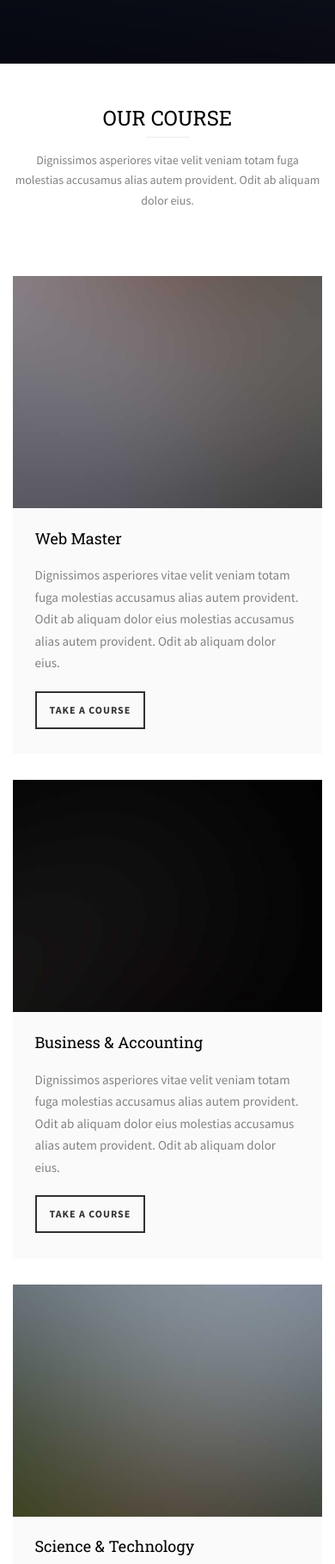
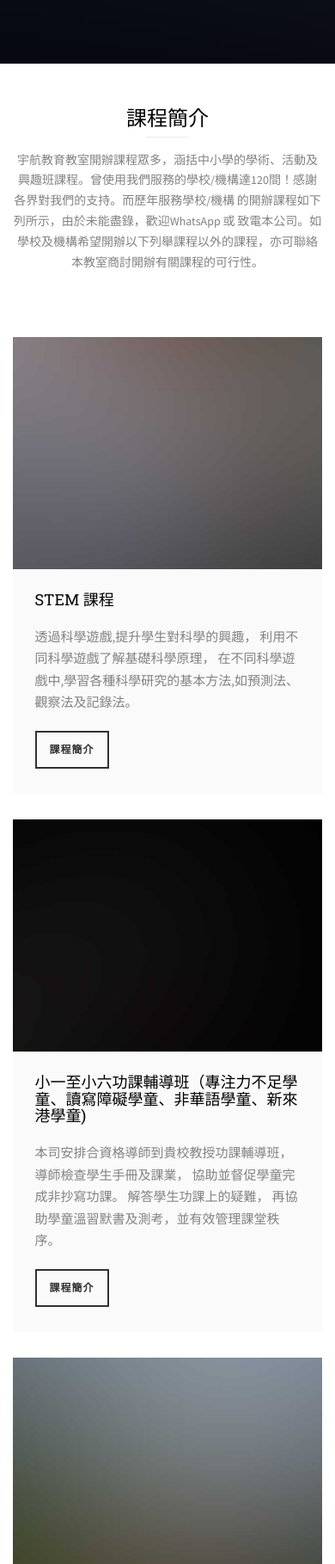
Before and after one commit to benjaminleslie/benjaminleslie.github.io, a plain HTML site: page index.html in a window 390 px wide. Shown: the part 4165-5984 px from the top of the page at 86% size. Drawn offline with Linux system fonts and the light colour scheme; files whose address does not match are found by name.

Commit message:
Seven version

```diff
--- a/index.html
+++ b/index.html
@@ -292,8 +292,9 @@
 		<div class="container">
 			<div class="row animate-box">
 				<div class="col-md-6 col-md-offset-3 text-center fh5co-heading">
-					<h2>Our Course</h2>
-					<p>Dignissimos asperiores vitae velit veniam totam fuga molestias accusamus alias autem provident. Odit ab aliquam dolor eius.</p>
+					<h2>課程簡介</h2>
+					<p>宇航教育教室開辦課程眾多，涵括中小學的學術、活動及興趣班課程。曾使用我們服務的學校/機構達120間！感謝各界對我們的支持。而歷年服務學校/機構
+						的開辦課程如下列所示，由於未能盡錄，歡迎WhatsApp 或 致電本公司。如學校及機構希望開辦以下列舉課程以外的課程，亦可聯絡本教室商討開辦有關課程的可行性。</p>
 				</div>
 			</div>
 			<div class="row">
@@ -302,9 +303,11 @@
 						<a href="#" class="course-img" style="background-image: url(images/project-1.jpg);">
 						</a>
 						<div class="desc">
-							<h3><a href="#">Web Master</a></h3>
-							<p>Dignissimos asperiores vitae velit veniam totam fuga molestias accusamus alias autem provident. Odit ab aliquam dolor eius molestias accusamus alias autem provident. Odit ab aliquam dolor eius.</p>
-							<span><a href="#" class="btn btn-primary btn-sm btn-course">Take A Course</a></span>
+							<h3><a href="#">STEM 課程</a></h3>
+							<p>透過科學遊戲,提升學生對科學的興趣，
+								利用不同科學遊戲了解基礎科學原理，
+								在不同科學遊戲中,學習各種科學研究的基本方法,如預測法、觀察法及記錄法。</p>
+							<span><a href="#" class="btn btn-primary btn-sm btn-course">課程簡介</a></span>
 						</div>
 					</div>
 				</div>
@@ -313,9 +316,13 @@
 						<a href="#" class="course-img" style="background-image: url(images/project-2.jpg);">
 						</a>
 						<div class="desc">
-							<h3><a href="#">Business &amp; Accounting</a></h3>
-							<p>Dignissimos asperiores vitae velit veniam totam fuga molestias accusamus alias autem provident. Odit ab aliquam dolor eius molestias accusamus alias autem provident. Odit ab aliquam dolor eius.</p>
-							<span><a href="#" class="btn btn-primary btn-sm btn-course">Take A Course</a></span>
+							<h3><a href="#">小一至小六功課輔導班（專注力不足學童、讀寫障礙學童、非華語學童、新來港學童)</a></h3>
+							<p>本司安排合資格導師到貴校教授功課輔導班，
+								導師檢查學生手冊及課業，
+								協助並督促學童完成非抄寫功課。
+							解答學生功課上的疑難，
+						再協助學童溫習默書及測考，並有效管理課堂秩序。</p>
+							<span><a href="#" class="btn btn-primary btn-sm btn-course">課程簡介</a></span>
 						</div>
 					</div>
 				</div>
@@ -324,9 +331,9 @@
 						<a href="#" class="course-img" style="background-image: url(images/project-3.jpg);">
 						</a>
 						<div class="desc">
-							<h3><a href="#">Science &amp; Technology</a></h3>
-							<p>Dignissimos asperiores vitae velit veniam totam fuga molestias accusamus alias autem provident. Odit ab aliquam dolor eius molestias accusamus alias autem provident. Odit ab aliquam dolor eius.</p>
-							<span><a href="#" class="btn btn-primary btn-sm btn-course">Take A Course</a></span>
+							<h3><a href="#">初/高中數學拔尖/補底課程</a></h3>
+							<p>透過例題解說如何應用相關概念,釐清疑問,使學生重拾信心。至於解題能力方面，每堂具備講義及堂課。學生透過操練堂課的題目,由淺入深,逐步掌握答題技巧,提升解題能力。最後由導師評估每位同學的表現,引導同學討論該堂的所學所得。</p>
+							<span><a href="#" class="btn btn-primary btn-sm btn-course">課程簡介</a></span>
 						</div>
 					</div>
 				</div>
@@ -335,9 +342,9 @@
 						<a href="#" class="course-img" style="background-image: url(images/project-4.jpg);">
 						</a>
 						<div class="desc">
-							<h3><a href="#">Health &amp; Psychology</a></h3>
-							<p>Dignissimos asperiores vitae velit veniam totam fuga molestias accusamus alias autem provident. Odit ab aliquam dolor eius molestias accusamus alias autem provident. Odit ab aliquam dolor eius.</p>
-							<span><a href="#" class="btn btn-primary btn-sm btn-course">Take A Course</a></span>
+							<h3><a href="#">各項球類課程</a></h3>
+							<p>教授參加者不同的撃球動作，糾正參加者不正確的擊球動作，教授參加者雙打的合作技巧。</p>
+							<span><a href="#" class="btn btn-primary btn-sm btn-course">課程簡介</a></span>
 						</div>
 					</div>
 				</div>
@@ -365,25 +372,7 @@
 		</div>
 	</div>
 
-	<div id="fh5co-gallery" class="fh5co-bg-section">
-		<div class="row text-center">
-			<h2><span>Instagram Gallery</span></h2>
-		</div>
-		<div class="row">
-			<div class="col-md-3 col-padded">
-				<a href="#" class="gallery" style="background-image: url(images/project-5.jpg);"></a>
-			</div>
-			<div class="col-md-3 col-padded">
-				<a href="#" class="gallery" style="background-image: url(images/project-2.jpg);"></a>
-			</div>
-			<div class="col-md-3 col-padded">
-				<a href="#" class="gallery" style="background-image: url(images/project-3.jpg);"></a>
-			</div>
-			<div class="col-md-3 col-padded">
-				<a href="#" class="gallery" style="background-image: url(images/project-4.jpg);"></a>
-			</div>
-		</div>
-	</div>
+
 
 	<footer id="fh5co-footer" role="contentinfo" style="background-image: url(images/img_bg_4.jpg);">
 		<div class="overlay"></div>
```
Also changed, not shown: 1 other file.
